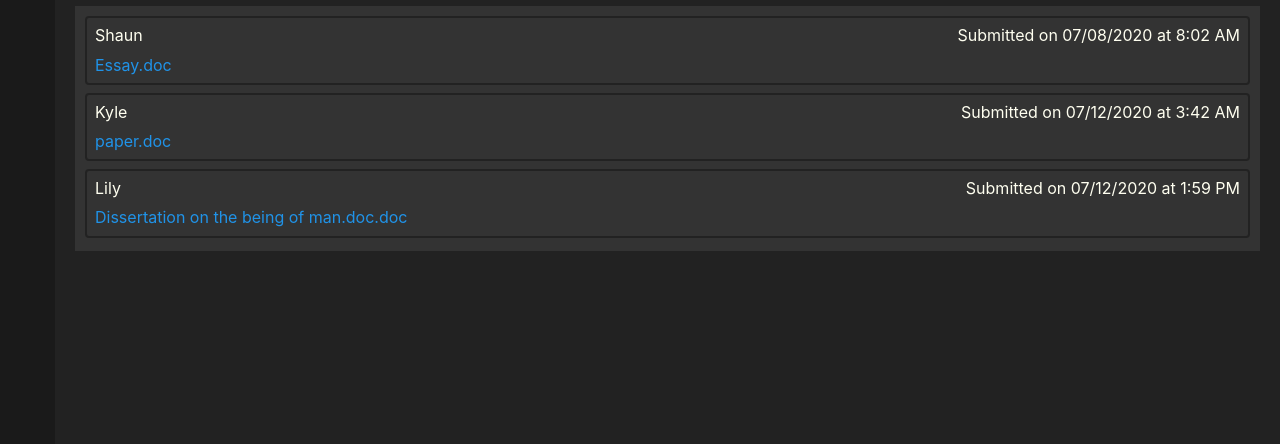
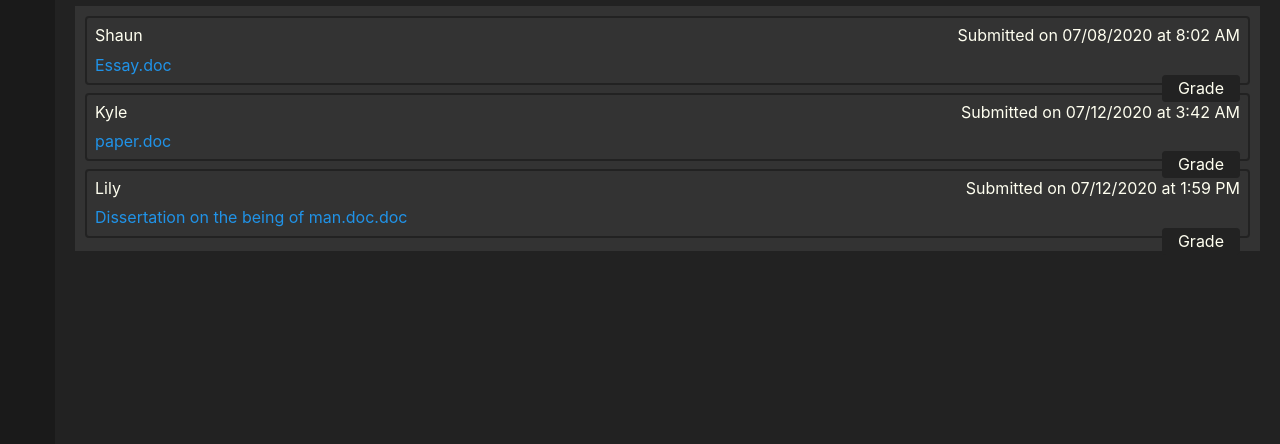
Before and after one commit to OC-Soft-Eng-Project-2-Team-2/Software-Engineering-Project-2-Team-2, a Django app: page /assignmentlist/ in a window 1280 px wide. Shown: the part 356-800 px from the top of the page. Run offline with Django 3.2, Linux system fonts and the light colour scheme; a user stored in the database is signed in; some libraries are stand-ins or nearby versions.

Commit message:
Added grade button to assignment list page

```diff
--- a/cms_project/cms_application/templates/cms_application/assignmentList.html
+++ b/cms_project/cms_application/templates/cms_application/assignmentList.html
@@ -180,6 +180,7 @@
                     {% empty %}
                   {% endfor %}
 
+                  <span><button>Grade</button></span>
                 </div>
               </li>
               {% empty %}
```
